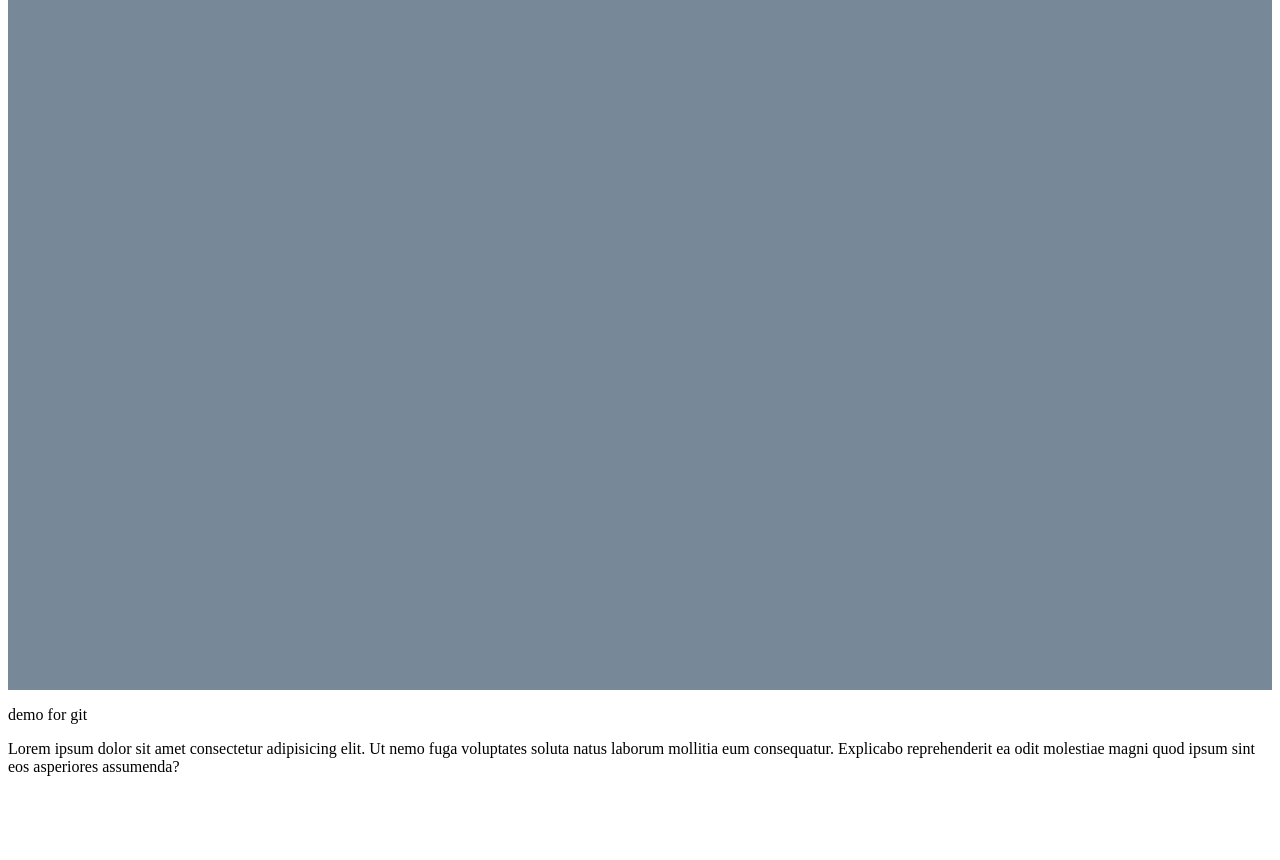
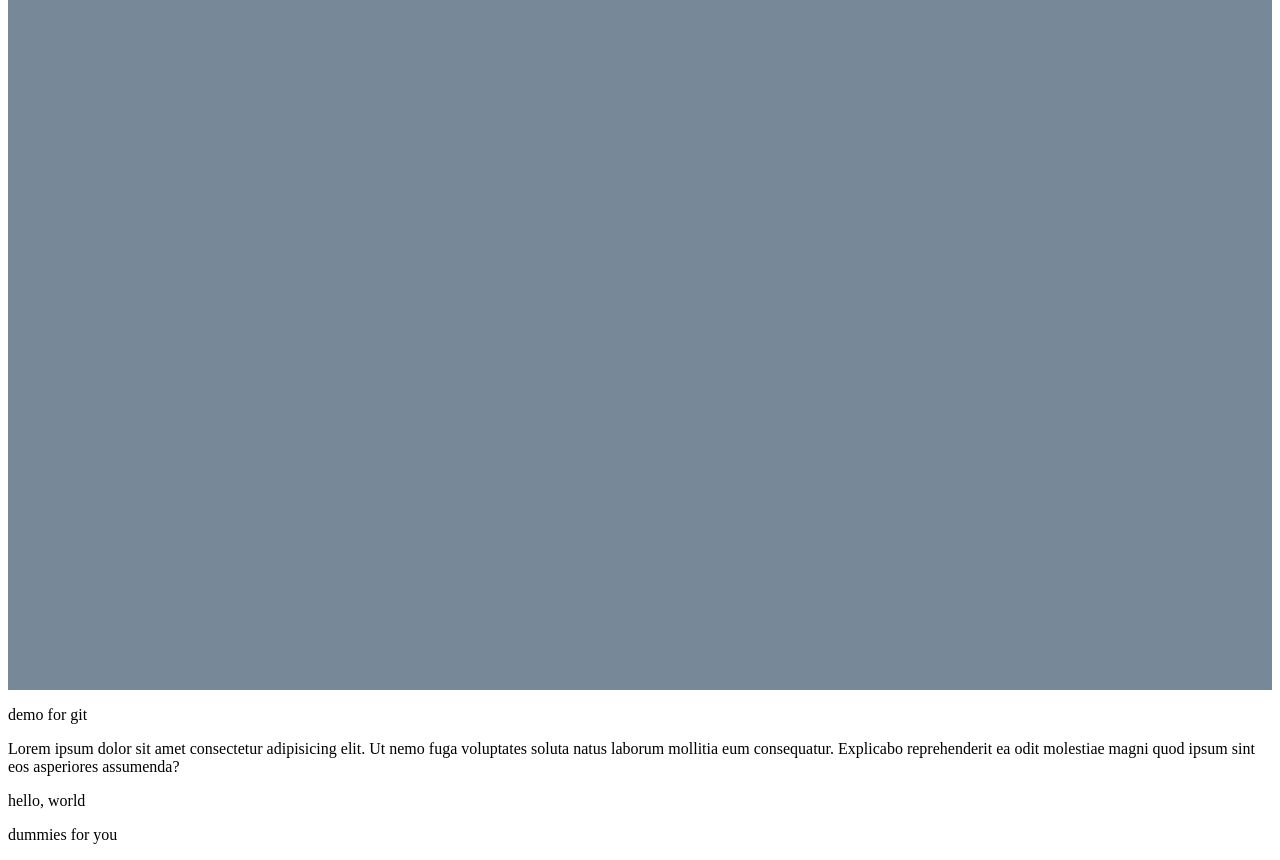
Before and after one commit to gabrieldevopss/demoProject, a plain HTML site: page index.html in a window 1280 px wide. Shown: the part 118-978 px from the top of the page. Before the commit the page ends 910 px from the top, so only its background shows below. Drawn offline with Linux system fonts and the light colour scheme.

Commit message:
third changes

```diff
--- a/index.html
+++ b/index.html
@@ -36,5 +36,10 @@
         assumenda?
       </p>
     </div>
+
+    <div class="hello-git">
+      <p>hello, world</p>
+      <p>dummies for you</p>
+    </div>
   </body>
 </html>
```
